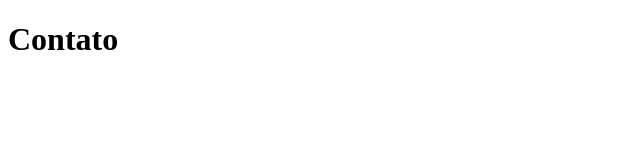
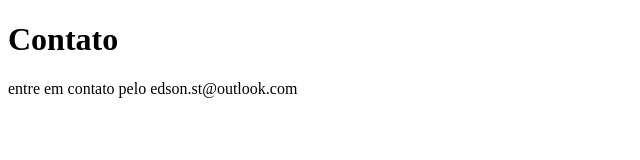
Before and after one commit to EdsonST/Estudos, a plain HTML site: page Contato.html in a window 1280 px wide. Shown: the whole page, without its empty margins (0-640 px from the left). Drawn offline with Linux system fonts and the light colour scheme.

Commit message:
adicionando e-mail de contato

```diff
--- a/Contato.html
+++ b/Contato.html
@@ -8,5 +8,6 @@
 </head>
 <body>
     <h1>Contato</h1>
+    <p>entre em contato pelo edson.st@outlook.com</p>
 </body>
 </html>
```
